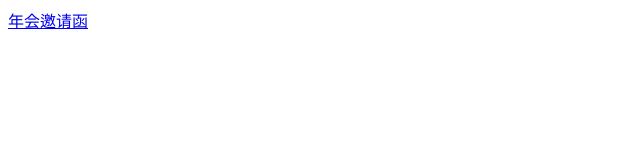
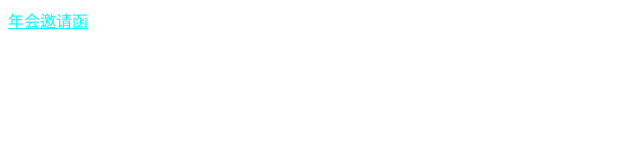
Before and after one commit to 1623984949/1623984949.github.io, a plain HTML site: page index.html in a window 1280 px wide. Shown: the whole page, without its empty margins (0-640 px from the left). Drawn offline with Linux system fonts and the light colour scheme.

Commit message:
修改了颜色

```diff
--- a/index.html
+++ b/index.html
@@ -5,6 +5,6 @@
     <title>微场景</title>
 </head>
 <body>
- <a href="weichangjing/index.html">年会邀请函</a>
+ <a href="weichangjing/index.html" style="color: aqua">年会邀请函</a>
 </body>
 </html>
```
Also changed, not shown: yaoqinghan/img/bigbig.jpg (deleted).
